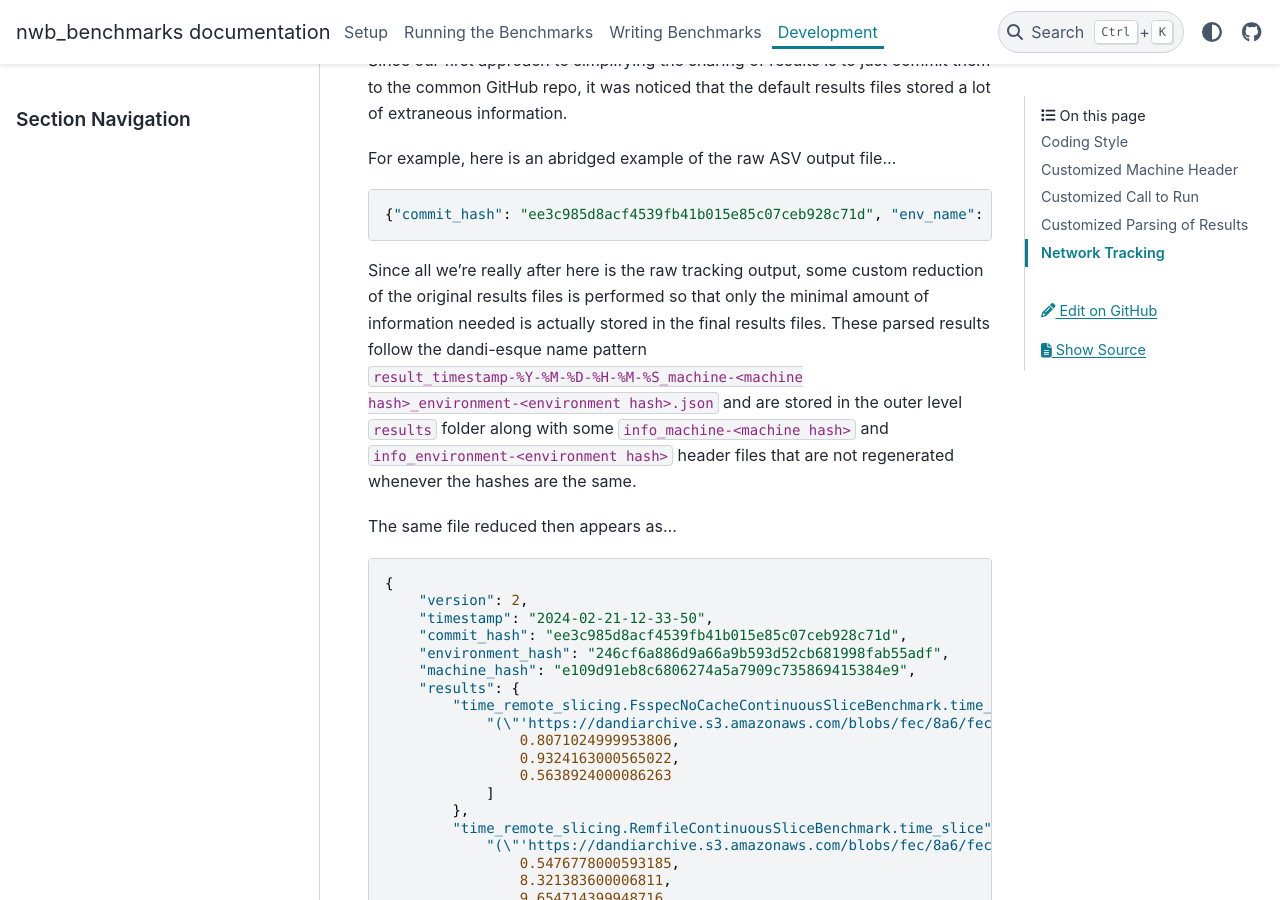
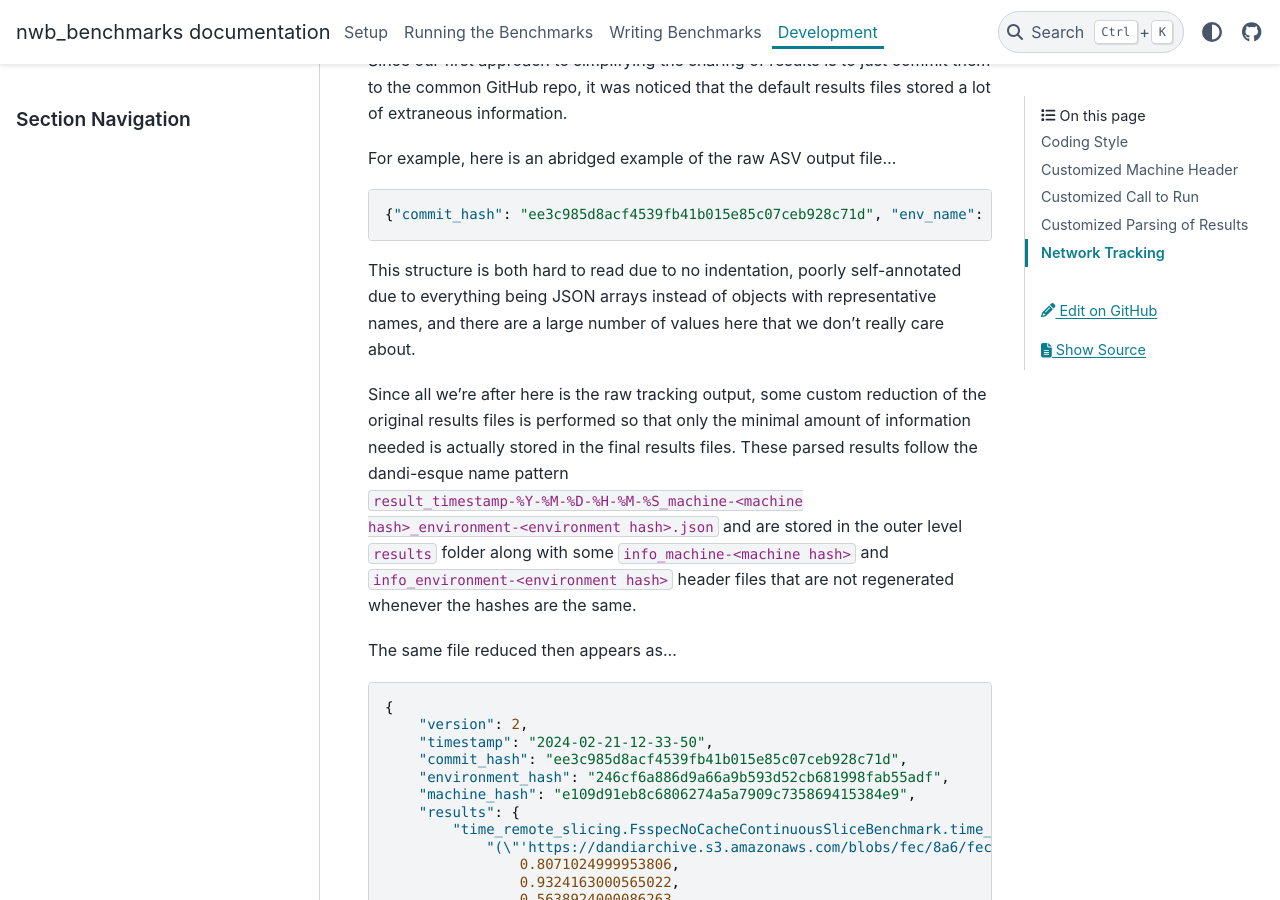
Before and after one commit to NeurodataWithoutBorders/nwb_benchmarks, a Sphinx documentation site: the page built from docs/development.rst, in a window 1280 px wide and 900 px high, scrolled down 2542 px. Built offline with Sphinx 7.4.7 and the PyData theme 0.15.4, drawn with Linux system fonts in a browser that asks for light colours.

Commit message:
add more docs

```diff
--- a/docs/development.rst
+++ b/docs/development.rst
@@ -73,7 +73,9 @@ For example, here is an abridged example of the raw ASV output file...
 
     {"commit_hash": "ee3c985d8acf4539fb41b015e85c07ceb928c71d", "env_name": "existing-pyD__anaconda3_envs_nwb_benchmarks_3_11_created_on_2_17_2024_python.exe", "date": 1708536830000, "params": <copy of .asv.machine.json contents>, "python": "3.11", "requirements": {}, "env_vars": {}, "result_columns": ["result", "params", "version", "started_at", "duration", "stats_ci_99_a", "stats_ci_99_b", "stats_q_25", "stats_q_75", "stats_number", "stats_repeat", "samples", "profile"], "results": {"time_remote_slicing.FsspecNoCacheContinuousSliceBenchmark.time_slice": [[12.422975199995562], [["'https://dandiarchive.s3.amazonaws.com/blobs/fec/8a6/fec8a690-2ece-4437-8877-8a002ff8bd8a'"], ["'ElectricalSeriesAp'"], ["(slice(0, 30000, None), slice(0, 384, None))"]], "bb6fdd6142015840e188d19b7e06b38dfab294af60a25c67711404eeb0bc815f", 1708552612283, 59.726, [-22.415], [40.359], [6.5921], [13.078], [1], [3], [[0.8071024999953806, 0.9324163000565022, 0.5638924000086263]]], "time_remote_slicing.RemfileContinuousSliceBenchmark.time_slice": [[0.5849523999495432], [["'https://dandiarchive.s3.amazonaws.com/blobs/fec/8a6/fec8a690-2ece-4437-8877-8a002ff8bd8a'"], ["'ElectricalSeriesAp'"], ["(slice(0, 30000, None), slice(0, 384, None))"]], "f9c77e937b6e41c5a75803e962cc9a6f08cb830f97b04f7a68627a07fd324c11", 1708552672010, 10.689, [0.56549], [0.60256], [0.58225], [0.58626], [1], [3], [[0.5476778000593185, 8.321383600006811, 9.654714399948716]]]}, "durations": {}, "version": 2}
 
-Since all we're really after here is the raw tracking output, some custom reduction of the original results files is performed so that only the minimal amount of information needed is actually stored in the final results files. These parsed results follow the dandi-esque name pattern ``result_timestamp-%Y-%M-%D-%H-%M-%S_machine-<machine hash>_environment-<environment hash>.json`` and are stored in the outer level ``results`` folder along with some ``info_machine-<machine hash>`` and ``info_environment-<environment hash>`` header files that are not regenerated whenever the hashes are the same.
+This structure is both hard to read due to no indentation, poorly self-annotated due to everything being JSON arrays instead of objects with representative names, and there are a large number of values here that we don't really care about.
+
+Since all we're after here is the raw tracking output, some custom reduction of the original results files is performed so that only the minimal amount of information needed is actually stored in the final results files. These parsed results follow the dandi-esque name pattern ``result_timestamp-%Y-%M-%D-%H-%M-%S_machine-<machine hash>_environment-<environment hash>.json`` and are stored in the outer level ``results`` folder along with some ``info_machine-<machine hash>`` and ``info_environment-<environment hash>`` header files that are not regenerated whenever the hashes are the same.
 
 The same file reduced then appears as...
 
```
